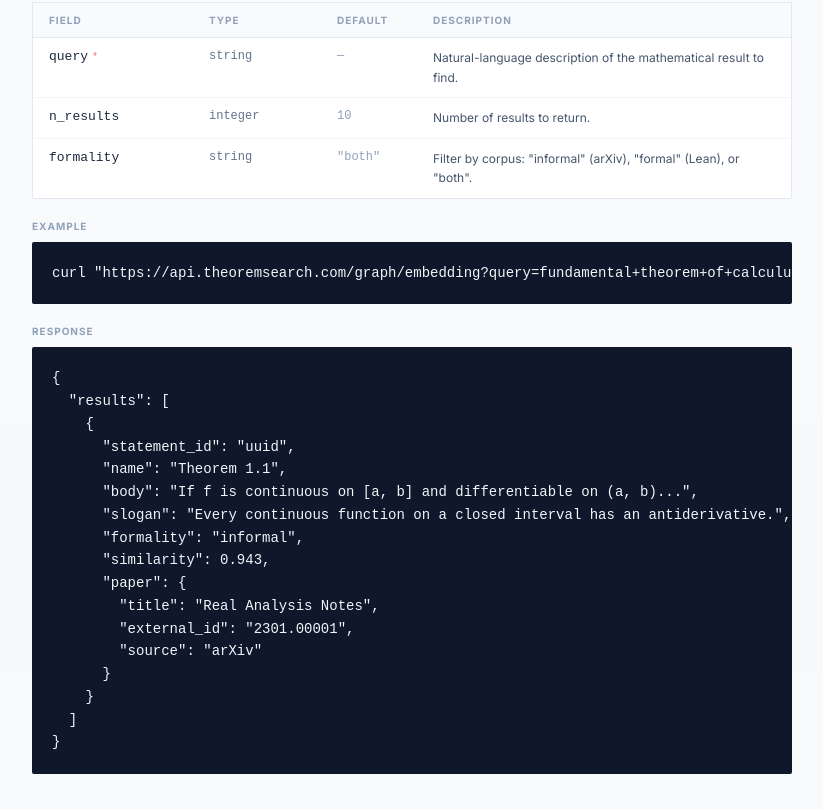
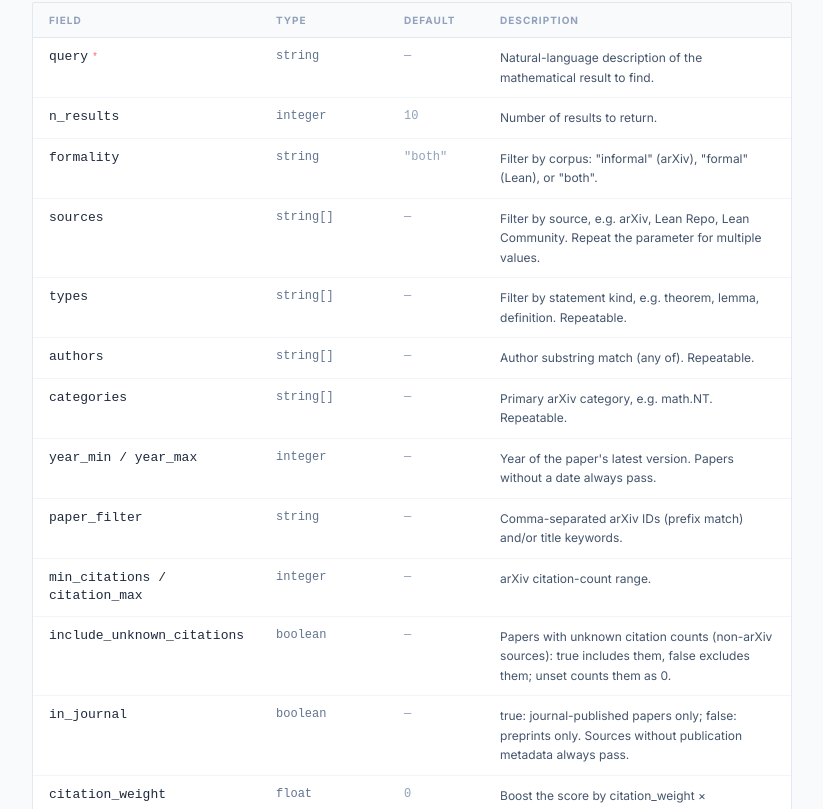
Before and after one commit to uw-math-ai/theorem-search-app, a Next.js app: page /docs in a window 1280 px wide. Shown: the part 5171-5980 px from the top of the page, without its empty margins (336-1159 px from the left). Built offline with nearby package versions, Linux system fonts and the light colour scheme; what better-react-mathjax would draw is missing.

Commit message:
docs: list /graph/embedding filters; fix its response example
The example showed a nested paper object; the API returns flat fields.

```diff
--- a/app/docs/page.tsx
+++ b/app/docs/page.tsx
@@ -356,7 +356,7 @@ export default function DocsPage() {
             <SectionHeading badge="GET">Graph Embedding Search</SectionHeading>
             <Endpoint method="GET" path="/graph/embedding" />
             <p className="text-slate-600 text-sm leading-relaxed">
-              Peform semantic search over the entire TheoremGraph corpus, formal and informal statements. Embeds the query with{' '}
+              Perform semantic search over the entire TheoremGraph corpus, formal and informal statements. Embeds the query with{' '}
               <Code>Qwen3-Embedding-8B</Code> and returns statements ranked by cosine similarity.
             </p>
 
@@ -366,6 +366,17 @@ export default function DocsPage() {
                 { name: 'query',     type: 'string',  required: true,  description: 'Natural-language description of the mathematical result to find.' },
                 { name: 'n_results', type: 'integer', default: '10',   description: 'Number of results to return.' },
                 { name: 'formality', type: 'string',  default: '"both"', description: 'Filter by corpus: "informal" (arXiv), "formal" (Lean), or "both".' },
+                { name: 'sources',   type: 'string[]', description: 'Filter by source, e.g. arXiv, Lean Repo, Lean Community. Repeat the parameter for multiple values.' },
+                { name: 'types',     type: 'string[]', description: 'Filter by statement kind, e.g. theorem, lemma, definition. Repeatable.' },
+                { name: 'authors',   type: 'string[]', description: 'Author substring match (any of). Repeatable.' },
+                { name: 'categories', type: 'string[]', description: 'Primary arXiv category, e.g. math.NT. Repeatable.' },
+                { name: 'year_min / year_max', type: 'integer', description: "Year of the paper's latest version. Papers without a date always pass." },
+                { name: 'paper_filter', type: 'string', description: 'Comma-separated arXiv IDs (prefix match) and/or title keywords.' },
+                { name: 'min_citations / citation_max', type: 'integer', description: 'arXiv citation-count range.' },
+                { name: 'include_unknown_citations', type: 'boolean', description: 'Papers with unknown citation counts (non-arXiv sources): true includes them, false excludes them; unset counts them as 0.' },
+                { name: 'in_journal', type: 'boolean', description: 'true: journal-published papers only; false: preprints only. Sources without publication metadata always pass.' },
+                { name: 'citation_weight', type: 'float', default: '0', description: 'Boost the score by citation_weight × ln(citations).' },
+                { name: 'mode',      type: 'string',  default: '"full"', description: '"minimal" returns only statement_id, paper_id, similarity and score.' },
               ]} />
             </div>
 
@@ -380,16 +391,22 @@ export default function DocsPage() {
   "results": [
     {
       "statement_id": "uuid",
+      "paper_id": "uuid",
       "name": "Theorem 1.1",
+      "kind": "theorem",
+      "formality": "informal",
       "body": "If f is continuous on [a, b] and differentiable on (a, b)...",
       "slogan": "Every continuous function on a closed interval has an antiderivative.",
-      "formality": "informal",
+      "source": "arXiv",
+      "title": "Real Analysis Notes",
+      "authors": ["A. Author"],
+      "url": "https://arxiv.org/abs/2301.00001",
+      "external_id": "2301.00001",
+      "categories": ["math.CA"],
+      "year": 2023,
+      "citation_count": 12,
       "similarity": 0.943,
-      "paper": {
-        "title": "Real Analysis Notes",
-        "external_id": "2301.00001",
-        "source": "arXiv"
-      }
+      "score": 0.943
     }
   ]
 }`}</CodeBlock>
```
